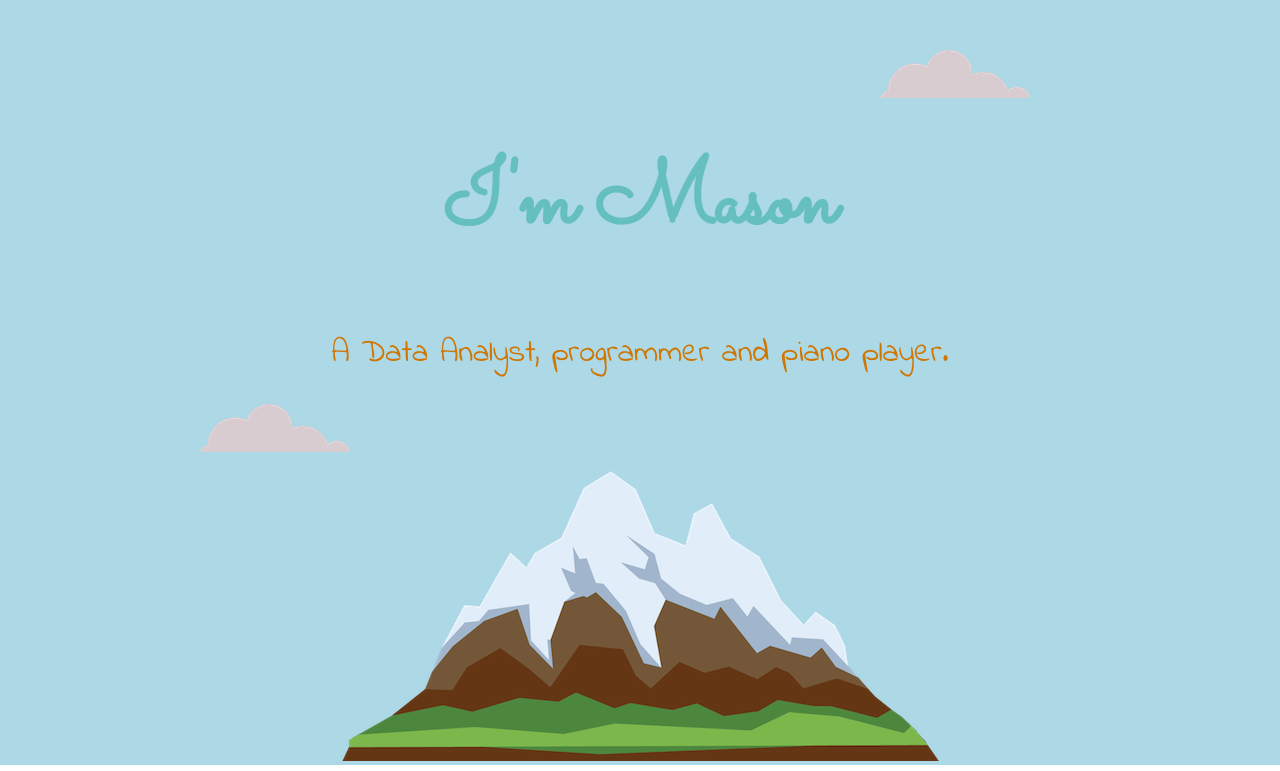
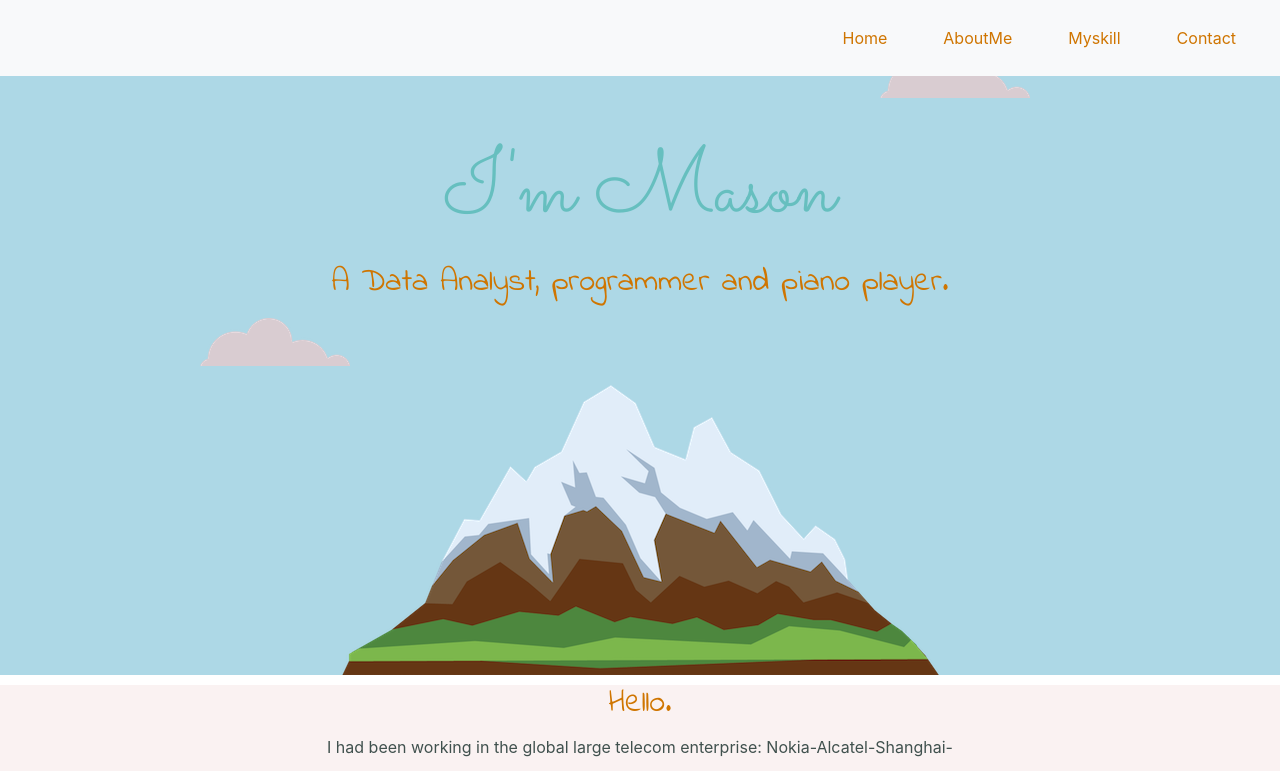
Before and after one commit to mason107/CV, a plain HTML site: page index.html in a window 1280 px wide. Shown: the top 771 px of the page. Drawn offline with nearby package versions, Linux system fonts and the light colour scheme.

Commit message:
Add files via upload

```diff
--- a/index.html
+++ b/index.html
@@ -3,16 +3,37 @@
   <head>
     <meta charset="utf-8">
     <title>Mason Zheng</title>
+    <link rel="stylesheet" href="https://stackpath.bootstrapcdn.com/bootstrap/4.5.0/css/bootstrap.min.css" integrity="sha384-9aIt2nRpC12Uk9gS9baDl411NQApFmC26EwAOH8WgZl5MYYxFfc+NcPb1dKGj7Sk" crossorigin="anonymous">
     <link rel="stylesheet" href="css/style.css">
     <link rel="icon" href="favicon.ico">
     <link href="https://fonts.googleapis.com/css2?family=Indie+Flower&display=swap" rel="stylesheet">
     <link href="https://fonts.googleapis.com/css2?family=Montserrat:wght@300&family=Sacramento&display=swap" rel="stylesheet">
   </head>
   <body>
+  <nav class="navbar navbar-expand-lg fixed-top bg-light">
+    <ul class="navbar-nav ml-auto">
+      <li class="nav-item">
+        <a class="nav-link" href="">Home</a>
+      </li>
+      <li class="nav-item">
+        <a class="nav-link" href="">AboutMe</a>
+      </li>
+      <li class="nav-item">
+        <a class="nav-link" href="">Myskill</a>
+      </li>
+      <li class="nav-item">
+        <a class="nav-link" href="">Contact</a>
+      </li>
+    </ul>
+  </nav>
   <div class="top-container">
     <img class="cloud_top" src="images/cloud.png" hight: 200px alt="could mason">
-      <p><h1>I'm Mason</h1></p>
-      <p><h2>A Data Analyst, programmer and piano player.</h2></p>
+    <p>
+    <h1>I'm Mason</h1>
+    </p>
+    <p>
+    <h2>A Data Analyst, programmer and piano player.</h2>
+    </p>
     <img class="cloud_bottom" src="images/cloud.png" hight: 200px alt="could mason">
     <img src="images/mountain.png" hight: 200px alt="mountain mason">
   </div>
@@ -21,8 +42,10 @@
 
       <h2>Hello.</h2>
       <p>I had been working in the global large telecom enterprise: Nokia-Alcatel-Shanghai-bell for over 19 years. I worked as an R&D developer, validation tester, post-sales technical support specialist, new product introduction manager, business
-          (intelligence) analyst, and account sales manager. I’m focused on the telecom technologies and information systems such as optical ICT system, data and business analytics. I’m significantly dedicated in IT fields including business intelligence,
-          machine learning, business analytics, project management, technical management and B2B sales. Be good at using data analytics techniques including R Programming, Power BI, SQL and Tableau with business acumen to find the potential insight behind
+        (intelligence) analyst, and account sales manager. I’m focused on the telecom technologies and information systems such as optical ICT system, data and business analytics. I’m significantly dedicated in IT fields including business
+        intelligence,
+        machine learning, business analytics, project management, technical management and B2B sales. Be good at using data analytics techniques including R Programming, Power BI, SQL and Tableau with business acumen to find the potential insight
+        behind
         the raw data for decision making. I'm also interested in frontend development and playing the piano. Clik my youtube channel to see my teaching how to play the pinano with an absolutely mehtod in New Zealand University.</p>
     </div>
     <hr>
@@ -48,7 +71,7 @@
       <h2>Get In Touch</h2>
       <h3>Love New Zealand, and love China as well.</h3>
 
-        <a class= "myButton" href="mailto:mason.zheng@qq.com">CONTACT ME</a>
+      <a class="myButton" href="mailto:mason.zheng@qq.com">CONTACT ME</a>
     </div>
   </div>
 
```
Lines whose indentation alone changed are shown as unchanged.
